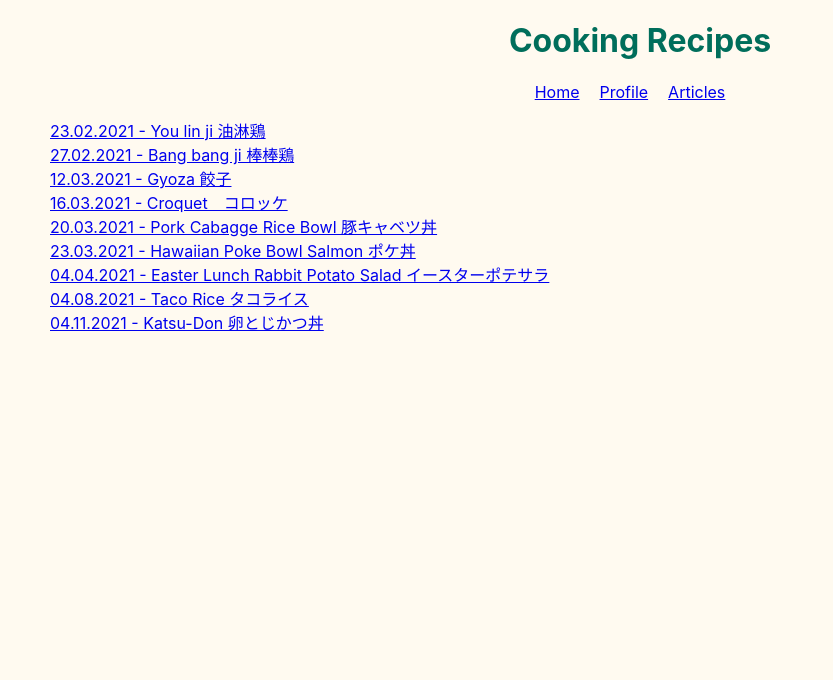
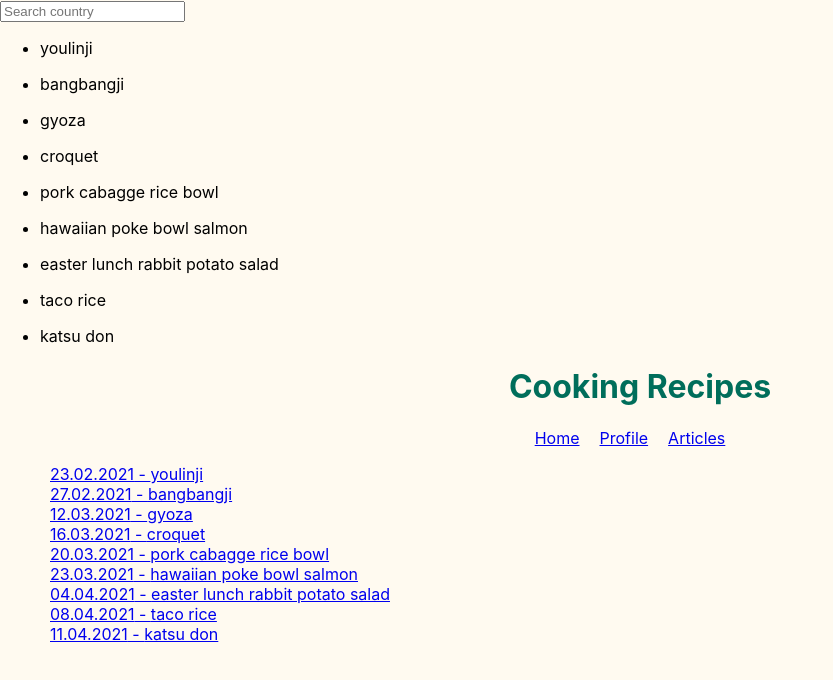
Before and after one commit to yukafjaponesa/Cooking-recipes, a React (Create React App) app: page /articles in a window 1280 px wide. Shown: the top 680 px of the page, without its empty margins (0-833 px from the left). Built offline with nearby package versions, Linux system fonts and the light colour scheme.

Commit message:
updated searchbox

```diff
--- a/src/App.css
+++ b/src/App.css
@@ -25,6 +25,15 @@ body {
 /*.animate-pic-div {
   width: 400px;
 }*/
+
+.visually-hidden {
+  clip: rect(0 0 0 0);
+  clip-path: inset(50%);
+  height: 1px;
+  overflow: hidden;
+  white-space: nowrap;
+  width: 1px;
+}
 
 .link-in-home {
   margin-right: 20px;
@@ -86,6 +95,7 @@ body {
   /*border: 2px solid pink;*/
 }
 
+/*
 @keyframes movePics {
   0% { transform: translate(0, 0); }
   49% { transform: translate(calc(100vw - 200px), 0) rotate(45deg); }
@@ -97,6 +107,7 @@ body {
   transform: translate(0px, 0);
   animation: 20s infinite alternate movePics;
 }
+*/
 
 /* .move1 {
   animation-name: movePics;
--- a/src/App.js
+++ b/src/App.js
@@ -11,9 +11,27 @@ import Home from './components/Home/Home';
 import Profile from './components/Profile/Profile';
 import HomePics from './components/HomePics/HomePics';
 import Articles from './components/articles/Articles';
+import Searchbar from './components/SearchBox/SearchBar';
+import React, {useState} from 'react';
 
 function App() {
+  const lists = [
+    {'title': 'youlinji', 'date': '23.02.2021', 'description': 'You lin ji 油淋鶏'},
+    {'title': 'bangbangji', 'date': '27.02.2021', 'description': 'Bang bang ji 棒棒鶏'},
+    {'title': 'gyoza', 'date': '12.03.2021', 'description': 'Gyoza 餃子'},
+    {'title': 'croquet', 'date': '16.03.2021', 'description': 'Croquet　コロッケ'},
+    {'title': 'pork cabagge rice bowl', 'date': '20.03.2021', 'description': 'Pork Cabagge Rice Bowl 豚キャベツ丼'},
+    {'title': 'hawaiian poke bowl salmon', 'date': '23.03.2021', 'description': 'Hawaiian Poke Bowl Salmon ポケ丼'},
+    {'title': 'easter lunch rabbit potato salad', 'date': '04.04.2021', 'description': 'Easter Lunch Rabbit Potato Salad'},
+    {'title': 'taco rice', 'date': '08.04.2021', 'description': 'Taco Rice タコライス'},
+    {'title': 'katsu don', 'date': '11.04.2021', 'description': 'Katsu-Don 卵とじかつ丼'},
+  ];
+
+  const [dishes, setDishes] = useState(lists);
+
   return (
+    <div>
+      <Searchbar activeDishes={dishes} dishes={lists} setDishes={setDishes}/>
       <Router>
         <div className="App">
           <div className='navbar'>
@@ -44,11 +62,12 @@ function App() {
             </Route>
 
             <Route path='/articles'>
-            <Articles />
+              <Articles dishes={dishes} />
             </Route>
           </Switch>
         </div>
       </Router>
+    </div>
   );
 }
 
--- /dev/null
+++ b/src/components/SearchBox/SearchBar.js
@@ -0,0 +1,38 @@
+import React, {useState} from 'react';
+
+const Searchbar = ({dishes, setDishes, activeDishes}) => {
+  const [input, setInput] = useState('');
+
+  const handleChange = (e) => {
+    e.preventDefault();
+    setInput(e.target.value);
+    setDishes(dishes.filter(i => {
+      return i.title.toLowerCase().match(e.target.value.toLowerCase());
+    }))
+  }
+
+  // if(input.length > 0) {
+  //
+  // }
+  return (
+    <div>
+      <input
+        type='text'
+        placeholder='Search country'
+        onChange={handleChange}
+        value={input}
+      />
+      {activeDishes.map(dish => {
+        return(
+          <div key={dish.title}>
+            <ul>
+              <li>{dish.title}</li>
+            </ul>
+          </div>
+        )
+      })}
+    </div>
+  )
+};
+
+export default Searchbar;
--- a/src/components/articles/Articles.js
+++ b/src/components/articles/Articles.js
@@ -15,39 +15,22 @@ import EasterLunch from '../articlelist/20210404sunEasterLunch/EasterLunch';
 import TacoRice from '../articlelist/20210408thuTacoRice/TacoRice';
 import KatsuDon from '../articlelist/20210411sunKatsuDon/KatsuDon';
 
-function Articles() {
+const Articles = ({dishes}) => {
   return (
     <Router>
       <div>
         <ul className='articles-list'>
-          <Link to='/youlinji'>
-            <li>23.02.2021 - You lin ji 油淋鶏</li>
-          </Link>
-          <Link to='/bangbangji'>
-            <li>27.02.2021 - Bang bang ji 棒棒鶏</li>
-          </Link>
-          <Link to='/gyoza'>
-            <li>12.03.2021 - Gyoza 餃子</li>
-          </Link>
-          <Link to='/croquet'>
-            <li>16.03.2021 - Croquet　コロッケ</li>
-          </Link>
-          <Link to='/porkcabagge'>
-            <li>20.03.2021 - Pork Cabagge Rice Bowl 豚キャベツ丼</li>
-          </Link>
-          <Link to='/salmonpoke'>
-            <li>23.03.2021 - Hawaiian Poke Bowl Salmon ポケ丼</li>
-          </Link>
-          <Link to='/easterlunch'>
-            <li>04.04.2021 - Easter Lunch Rabbit Potato Salad イースターポテサラ</li>
-          </Link>
-          <Link to='/tacorice'>
-            <li>04.08.2021 - Taco Rice タコライス</li>
-          </Link>
-          <Link to='/katsudon'>
-            <li>04.11.2021 - Katsu-Don 卵とじかつ丼</li>
-          </Link>
+        {dishes.map(dish => {
+          return(
+            <div key={dish.title}>
+                 <Link to={'/'+dish.title}>
+                   <li>{dish.date} - {dish.title}</li>
+                 </Link>
+             </div>
+            )
+          })}
         </ul>
+
 
         <Switch>
           <Route path='/youlinji'>
@@ -80,6 +63,8 @@ function Articles() {
         </Switch>
       </div>
     </Router>
+
+
   )
 };
 
```
Also changed, not shown: src/components/SearchBox/Article.js (added, +40 -0 lines), src/components/SearchBox/ArticlesDetails.js (added, +16 -0 lines), src/components/SearchBox/MenuLists.js (added, +8 -0 lines), src/components/SearchBox/SearchBox.js (added, +60 -0 lines). Lines whose indentation alone changed are shown as unchanged.
